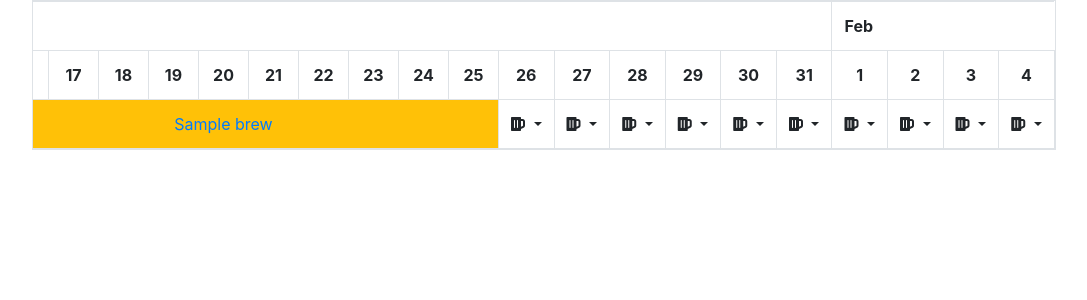
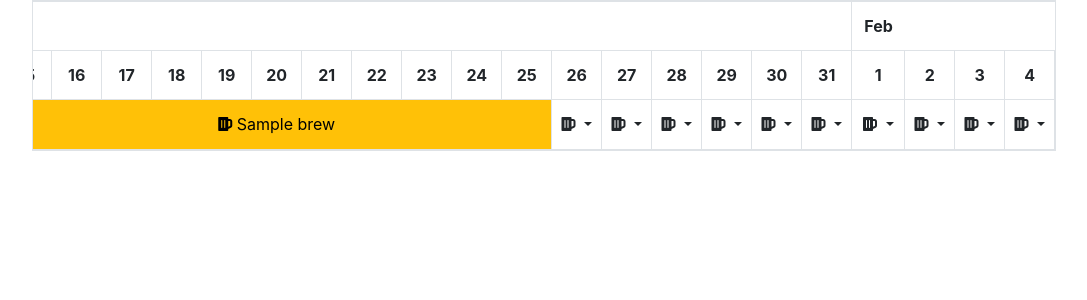
Before and after one commit to t00n/brewbrew, a Django app: page /schedule in a window 1280 px wide. Shown: the part 56-356 px from the top of the page, without its empty margins (96-1183 px from the left). Run offline with Django 3.2, Linux system fonts and the light colour scheme; tables that the repository leaves empty hold one stand-in row (values such as "Sample post"); some libraries are stand-ins or nearby versions.

Commit message:
[enh] schedule brew cell is a full button

```diff
--- a/brewbrew/templates/schedule.html
+++ b/brewbrew/templates/schedule.html
@@ -1,6 +1,6 @@
 {% extends 'base.html' %}
 
-{% block title %}Planning{% endblock %}
+{% block title %}Schedule{% endblock %}
 
 {% block content %}
 
@@ -8,9 +8,36 @@
 	th, td {
 		min-width: 50px;
 	}
+
+	/* dirty hacks to make each cell a full button */
+	.td-button {
+		padding: 0!important;
+		line-height: 49px;
+		text-align: center;
+	}
+
+	.td-button .dropdown-item {
+		line-height: initial;
+	}
+
+	.td-button:hover {
+		cursor: pointer;
+	}
+
+	.td-button > a {
+		width: auto;
+		height: auto;
+		display: block;
+		color: black;
+	}
+
+	.td-button > a:hover {
+		text-decoration: none;
+		filter: brightness(0.9);
+	}
 </style>
 
-<table id="planning" class="table table-bordered table-responsive">
+<table id="schedule" class="table table-bordered table-responsive">
 	<tr>
 		<th style="border-bottom: 0"></th>
 		{% for date in dates %}
@@ -37,11 +64,13 @@
 	<tr>
 		<th class="text-nowrap"><i class="fas fa-flask"></i>&nbsp;Tank {{ tank.name }}</th>
 		{% for cell in cells %}
-		<td colspan="{{ cell.duration }}" class="{% if cell.brew %}bg-warning{% endif %}">
+		<td colspan="{{ cell.duration }}" class="td-button">
 			{% if cell.brew %}
-			<center><a href="/admin/brewbrew/brew/{{ cell.brew.id }}/change">{{ cell.brew.batch_name }}</a></center>
+				<a href="/admin/brewbrew/brew/{{ cell.brew.id }}/change"
+				   class="bg-warning">
+					<i class="fas fa-beer"></i>&nbsp;{{ cell.brew.batch_name }}
+				</a>
 			{% else %}
-			<center>
 		      <div class="dropdown dropdown-toggle"
 		           type="button"
 	               id="start-brewing-{{ tank.id }}-{{ cell.date }}"
@@ -60,7 +89,6 @@
 	              </a>
 	            {% endfor %}
 	          </div>
-			</center>
 			{% endif %}
 		</td>
 		{% endfor %}
@@ -71,7 +99,7 @@
 
 <script type="text/javascript">
 	function scrollTableToday() {
-		var t = document.getElementById("planning");
+		var t = document.getElementById("schedule");
 		t.scrollTo({{ today_ratio }} * t.scrollWidth - t.clientWidth / 2, 0);
 	}
 	window.onload = scrollTableToday
```
